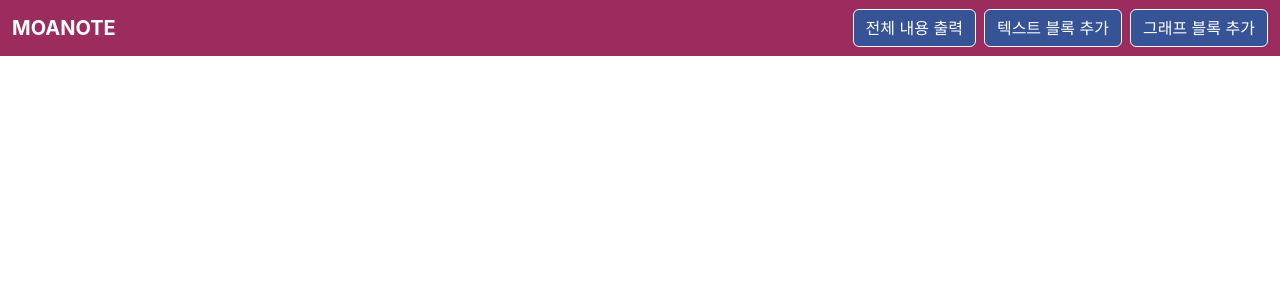
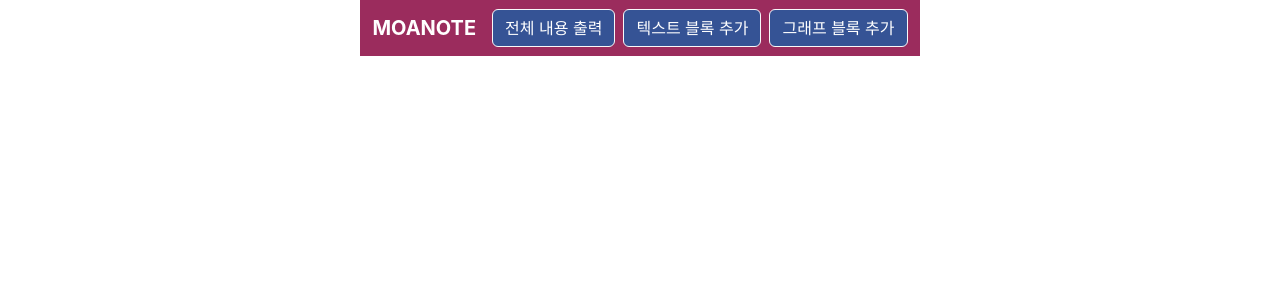
Before and after one commit to CBNU-MoaNote-CapstonDesign/front-demo2, a React (Create React App) app: page / in a window 1280 px wide. Shown: the top 300 px of the page. Built offline with nearby package versions, Linux system fonts and the light colour scheme.

Commit message:
feat(css): doc-block 들이 화면의 중앙 정렬되도록 수정
- 이제 TextBlock 과 GraphBlock 이 화면의 중앙에 정렬됩니다.

```diff
--- a/src/assets/css/index.css
+++ b/src/assets/css/index.css
@@ -12,10 +12,17 @@ code {
     monospace;
 }
 
+#root {
+  display: flex;
+  flex-direction: column;
+  justify-items: center;
+  align-items: center;
+}
+
 .doc-block {
   overflow: hidden;
   display: flex;
-  justify-content: left;
+  justify-content: center;
   align-items: center;
   width: 70%; /* 화면의 70%를 차지 */
 }
```
